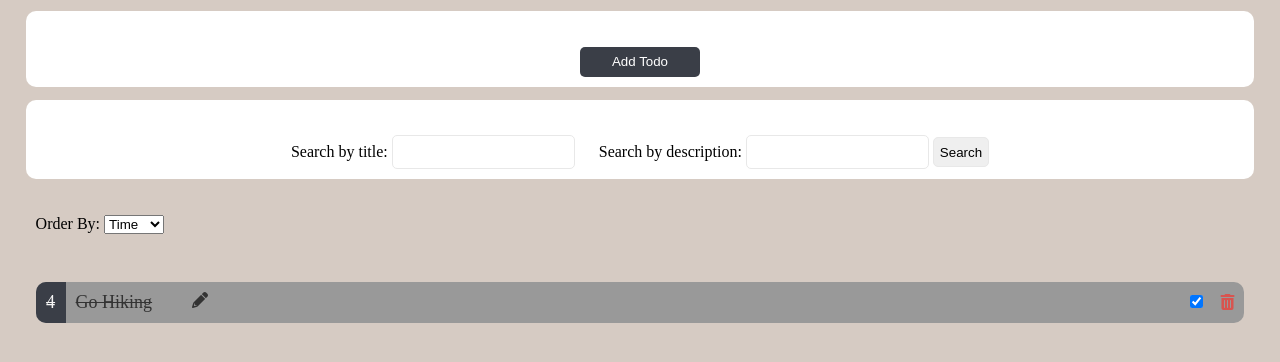
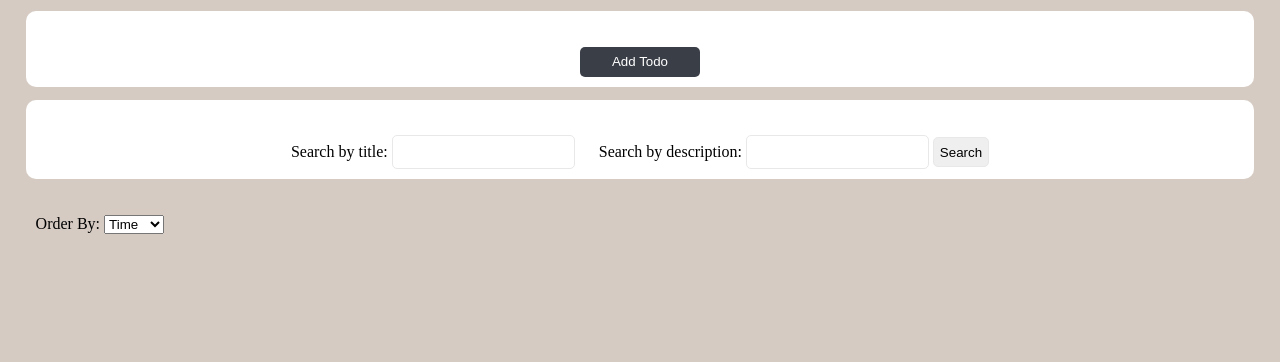
Before and after one commit to ahmadothman98/todo, a plain HTML site: page index.html in a window 1280 px wide. Shown: the part 94-456 px from the top of the page. Drawn offline with nearby package versions, Linux system fonts and the light colour scheme.

Commit message:
removed dummy data

```diff
--- a/index.html
+++ b/index.html
@@ -54,24 +54,7 @@
 
         </ul>
         <ul class="done-list">
-            <li class="todo done">
-                <div class="todo-top">
-                    <div class="todo-name">
-                        <p id="point"> 4</p>
-                        <p> Go Hiking</p>
 
-                        <i class="fa-solid fa-pencil"></i>
-                    </div>
-                    <div>
-                        <input type="checkbox" class="done-btn" checked>
-                        <i class="fa-solid fa-trash-can delete"></i>
-                    </div>
-                </div>
-                <p class="todo-desc hide">
-                    At jizzin with friends on Monday meet at the spot.
-                </p>
-
-            </li>
         </ul>
 
     </div>
```
